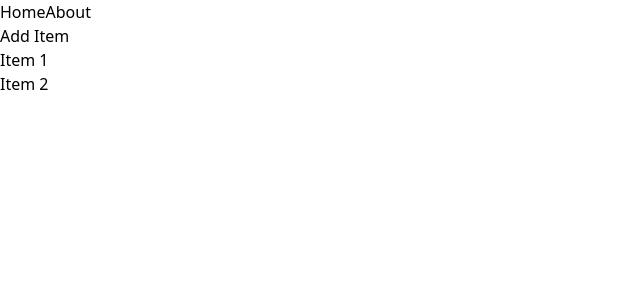
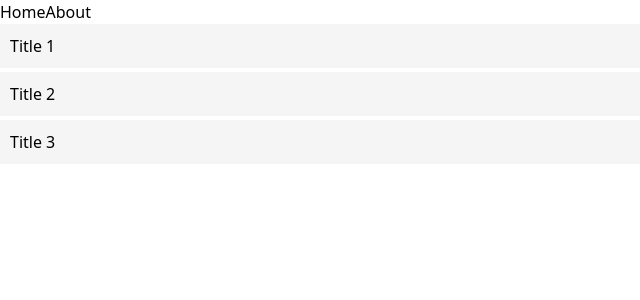
Before and after one commit to shubhamrawat0269/WEB-DEV-LEARN, a Nuxt app in the folder FRONTEND/NUXT-CRASH-2024/: page / in a window 1280 px wide. Shown: the top 300 px of the page, without its empty margins (0-640 px from the left). Built offline with nearby package versions, Linux system fonts and the light colour scheme.

Commit message:
Accordion Reusable Created

```diff
--- /dev/null
+++ b/FRONTEND/NUXT-CRASH-2024/components/TsAccordion.vue
@@ -0,0 +1,50 @@
+<template>
+    <div class="">
+        <div v-for="(item, index) in items" :key="index" :class="twMerge('border-1 border-slate-500 mb-1 rounded-sm')">
+            <div :class="twMerge('bg-[#f5f5f5] cursor-pointer p-2.5 flex justify-between items-center')"
+                @click="toggle(index)">
+                <h3>{{ item.title }}</h3>
+            </div>
+            <div v-if="isOpen(index)" :class="twMerge('p-2.5')">
+                <slot :name="'content-' + index">{{ item.content }}</slot>
+            </div>
+        </div>
+    </div>
+</template>
+
+<script setup>
+import { ref } from 'vue';
+import { twMerge } from 'tailwind-merge';
+
+const props = defineProps({
+    items: {
+        type: Array,
+        required: true,
+    },
+    allowMultipleOpen: {
+        type: Boolean,
+        default: false,
+    },
+})
+
+const openIndexes = ref(props.allowMultipleOpen ? [] : null)
+
+const toggle = (index) => {
+    if (props.allowMultipleOpen) {
+        if (openIndexes.value.includes(index)) {
+            openIndexes.value = openIndexes.value.filter((i) => i !== index)
+        } else {
+            openIndexes.value.push(index)
+        }
+    } else {
+        openIndexes.value = openIndexes.value === index ? null : index
+    }
+}
+
+// Check if a tab is open
+const isOpen = (index) => {
+    return props.allowMultipleOpen
+        ? openIndexes.value.includes(index)
+        : openIndexes.value === index
+}
+</script>
--- a/FRONTEND/NUXT-CRASH-2024/package.json
+++ b/FRONTEND/NUXT-CRASH-2024/package.json
@@ -14,6 +14,7 @@
     "lucide-vue-next": "^0.427.0",
     "nuxt": "^3.12.4",
     "pinia": "^2.2.1",
+    "tailwind-merge": "^2.5.2",
     "vue": "latest"
   },
   "devDependencies": {
--- a/FRONTEND/NUXT-CRASH-2024/pages/index.vue
+++ b/FRONTEND/NUXT-CRASH-2024/pages/index.vue
@@ -49,5 +49,16 @@ const toolImages = ["images/tool-4.png"];
 
     <!-- <TsToggleComponent /> -->
 
-    <TsTransitionGroup />
+    <!-- <TsTransitionGroup /> -->
+
+    <TsAccordion :items="accordionItems" :allowMultipleOpen="true" />
 </template>
+
+<script>
+const accordionItems = [
+    { title: 'Title 1', content: 'Content for Title 1' },
+    { title: 'Title 2', content: 'Content for Title 2' },
+    { title: 'Title 3', content: 'Content for Title 3' },
+];
+
+</script>
```
Also changed, not shown: 1 other file (tests, documents, lock files or other folders).
